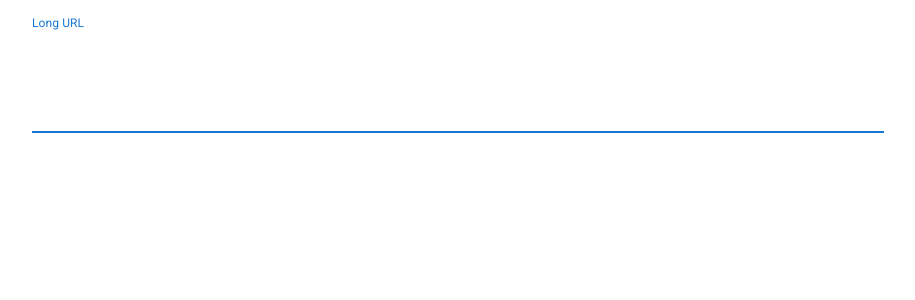
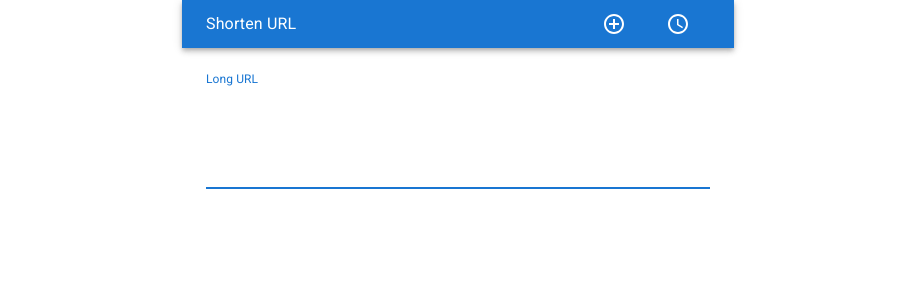
Before and after one commit to faizanbardai/su, a React (Create React App) app: page /#/ in a window 1280 px wide. Shown: the top 300 px of the page, without its empty margins (182-1097 px from the left). Built offline with nearby package versions, Linux system fonts and the light colour scheme.

Commit message:
added history

```diff
--- a/package.json
+++ b/package.json
@@ -7,6 +7,7 @@
     "@emotion/react": "^11.11.1",
     "@emotion/styled": "^11.11.0",
     "@fontsource/roboto": "^5.0.8",
+    "@mui/icons-material": "^5.14.3",
     "@mui/material": "^5.14.3",
     "@testing-library/jest-dom": "^5.17.0",
     "@testing-library/react": "^13.4.0",
@@ -16,6 +17,7 @@
     "@types/react": "^18.2.18",
     "@types/react-dom": "^18.2.7",
     "axios": "^1.4.0",
+    "dayjs": "^1.11.9",
     "react": "^18.2.0",
     "react-dom": "^18.2.0",
     "react-query": "^3.39.3",
--- a/src/App.tsx
+++ b/src/App.tsx
@@ -1,13 +1,16 @@
 import { QueryClient, QueryClientProvider } from "react-query";
 import { HashRouter, Route, Routes } from "react-router-dom";
-import { Container } from "@mui/material";
+import { AppBar, Button, Container, Toolbar, Typography } from "@mui/material";
 import ShortURL from "./pages/ShortURL";
+import "./app.css";
 
 import "@fontsource/roboto/300.css";
 import "@fontsource/roboto/400.css";
 import "@fontsource/roboto/500.css";
 import "@fontsource/roboto/700.css";
 import History from "./pages/History";
+import AccessTimeIcon from "@mui/icons-material/AccessTime";
+import AddCircleOutlineIcon from "@mui/icons-material/AddCircleOutline";
 
 function App() {
   const queryClient = new QueryClient();
@@ -15,7 +18,20 @@ function App() {
   return (
     <HashRouter basename="/">
       <QueryClientProvider client={queryClient}>
-        <Container maxWidth="md">
+        <Container maxWidth={"sm"}>
+          <AppBar position="static" sx={{ mb: 2 }}>
+            <Toolbar variant="dense">
+              <Typography component="div" sx={{ flexGrow: 1 }}>
+                Shorten URL
+              </Typography>
+              <Button color="inherit" href="#/">
+                <AddCircleOutlineIcon />
+              </Button>
+              <Button color="inherit" href="#/history">
+                <AccessTimeIcon />
+              </Button>
+            </Toolbar>
+          </AppBar>
           <Routes>
             <Route path="/" element={<ShortURL />} />
             <Route path="/history" element={<History />} />
--- /dev/null
+++ b/src/app.css
@@ -0,0 +1,4 @@
+body {
+  margin: 0;
+  padding: 0;
+}
--- /dev/null
+++ b/src/components/common/ShortURLAlert.tsx
@@ -0,0 +1,33 @@
+import { Alert, Button } from "@mui/material";
+import { Document } from "../../types";
+
+const ShortURLAlert = (props: { url: Document }) => {
+  const { url } = props;
+
+  const handleCopy = (shortURL: string) => {
+    navigator.clipboard.writeText(
+      `${process.env.REACT_APP_BACKEND_URL}${shortURL}`
+    );
+  };
+  return (
+    <Alert
+      key={url._id}
+      severity="success"
+      sx={{ mb: 1 }}
+      action={
+        <Button
+          color="inherit"
+          size="small"
+          onClick={() => handleCopy(url.shortURL)}
+          disabled={!url}
+        >
+          COPY
+        </Button>
+      }
+    >
+      {url.shortURL}
+    </Alert>
+  );
+};
+
+export default ShortURLAlert;
--- /dev/null
+++ b/src/components/history/SingleHistoryCard.tsx
@@ -0,0 +1,35 @@
+import { Card, CardContent, Typography } from "@mui/material";
+import { historyData } from "../../types";
+import dayjs from "dayjs";
+import relativeTime from "dayjs/plugin/relativeTime";
+import ShortURLAlert from "../common/ShortURLAlert";
+dayjs.extend(relativeTime);
+
+const SingleHistoryCard = (props: { data: historyData }) => {
+  const { url, documents, createdAt } = props.data;
+  return (
+    <Card sx={{ mb: 1 }}>
+      <CardContent>
+        <Typography
+          variant="body2"
+          color="text.secondary"
+          style={{ wordWrap: "break-word" }}
+        >
+          {url.href}
+        </Typography>
+        {documents.map((urlDocument) => (
+          <ShortURLAlert url={urlDocument} key={urlDocument._id} />
+        ))}
+        <Typography
+          variant="subtitle2"
+          color="text.secondary"
+          sx={{ textAlign: "right" }}
+        >
+          {dayjs(createdAt).fromNow()}
+        </Typography>
+      </CardContent>
+    </Card>
+  );
+};
+
+export default SingleHistoryCard;
--- a/src/components/shortURL/URLData.tsx
+++ b/src/components/shortURL/URLData.tsx
@@ -10,7 +10,7 @@ import {
 import { URL } from "../../types";
 type Props = { urlData: URL };
 export default function URLData({ urlData }: Props) {
-  const { host, ip, pathname, search, hash, protocol, params } = urlData;
+  const { host, ip, pathname, hash, protocol, params } = urlData;
   return (
     <div>
       <TableContainer>
@@ -29,14 +29,6 @@ export default function URLData({ urlData }: Props) {
               <TableCell>
                 <Typography style={{ wordBreak: "break-all" }}>
                   {pathname}
-                </Typography>
-              </TableCell>
-            </TableRow>
-            <TableRow>
-              <TableCell>Search</TableCell>
-              <TableCell>
-                <Typography style={{ wordBreak: "break-all" }}>
-                  {search}
                 </Typography>
               </TableCell>
             </TableRow>
--- a/src/pages/History.tsx
+++ b/src/pages/History.tsx
@@ -1,15 +1,26 @@
+import { useState } from "react";
 import { historyData } from "../types";
+import SingleHistoryCard from "../components/history/SingleHistoryCard";
+import { Box, Button } from "@mui/material";
 
 const History = () => {
-  const history: historyData[] = JSON.parse(
-    localStorage.getItem("history") || "[]"
+  const [history, setHistory] = useState(
+    JSON.parse(localStorage.getItem("history") || "[]")
   );
+
+  const clearHistory = () => {
+    localStorage.setItem("history", JSON.stringify([]));
+    setHistory([]);
+  };
   return (
-    <>
-      {history.map((h, i) => (
-        <div key={i}>{h.createdAt}</div>
+    <Box>
+      <Box sx={{ textAlign: "right", mb: 1 }}>
+        <Button onClick={clearHistory}>Clear History</Button>
+      </Box>
+      {history.map((h: historyData, i: number) => (
+        <SingleHistoryCard key={i} data={h} />
       ))}
-    </>
+    </Box>
   );
 };
 
--- a/src/pages/ShortURL.tsx
+++ b/src/pages/ShortURL.tsx
@@ -1,11 +1,18 @@
 import { useState, ChangeEvent } from "react";
-import { Alert, Box, Button, LinearProgress, TextField } from "@mui/material";
+import {
+  Alert,
+  Container,
+  Button,
+  LinearProgress,
+  TextField,
+} from "@mui/material";
 import { useMutation } from "react-query";
 import { create } from "../services/shortURL";
 import isValidURL from "../utils/isValidURL";
 import { Document, URL } from "../types";
 import URLData from "../components/shortURL/URLData";
 import addToHistory from "../utils/addToHistory";
+import ShortURLAlert from "../components/common/ShortURLAlert";
 
 function ShortURL() {
   const [longURL, setLongURL] = useState<string>("");
@@ -35,12 +42,6 @@ function ShortURL() {
     if (valid) {
       mutate({ longURL: e.target.value, alias });
     }
-  };
-
-  const handleCopy = (shortURL: string) => {
-    navigator.clipboard.writeText(
-      `${process.env.REACT_APP_BACKEND_URL}${shortURL}`
-    );
   };
 
   const handleChangeAlias = (e: ChangeEvent<HTMLInputElement>) => {
@@ -86,31 +87,8 @@ function ShortURL() {
     );
   };
 
-  const ShortURLAlert = (props: { url: Document }) => {
-    const { url } = props;
-    return (
-      <Alert
-        key={url._id}
-        severity="success"
-        sx={{ mb: 1 }}
-        action={
-          <Button
-            color="inherit"
-            size="small"
-            onClick={() => handleCopy(url.shortURL)}
-            disabled={!url}
-          >
-            COPY
-          </Button>
-        }
-      >
-        {url.shortURL}
-      </Alert>
-    );
-  };
-
   return (
-    <Box>
+    <Container maxWidth="sm">
       {shortURLs.length > 0 ? (
         showData()
       ) : (
@@ -133,7 +111,7 @@ function ShortURL() {
 
       {isLoading && <LinearProgress />}
       {error && <Alert severity="error">{error}</Alert>}
-    </Box>
+    </Container>
   );
 }
 
--- a/src/types/index.ts
+++ b/src/types/index.ts
@@ -8,11 +8,11 @@ export type URL = {
   host: string;
   port: string;
   pathname: string;
-  search: string;
   hash: string;
   protocol: string;
   params: string;
   ip: string;
+  href: string;
 };
 
 export type createBody = {
@@ -21,6 +21,7 @@ export type createBody = {
 };
 
 export type createResponse = {
+  createdAt: string;
   url: URL;
   documents: Document[];
 };
@@ -28,5 +29,5 @@ export type createResponse = {
 export type historyData = {
   url: URL;
   documents: Document[];
-  createdAt?: string;
+  createdAt: string;
 };
```
Also changed, not shown: 1 other file (tests, documents, lock files or other folders).
